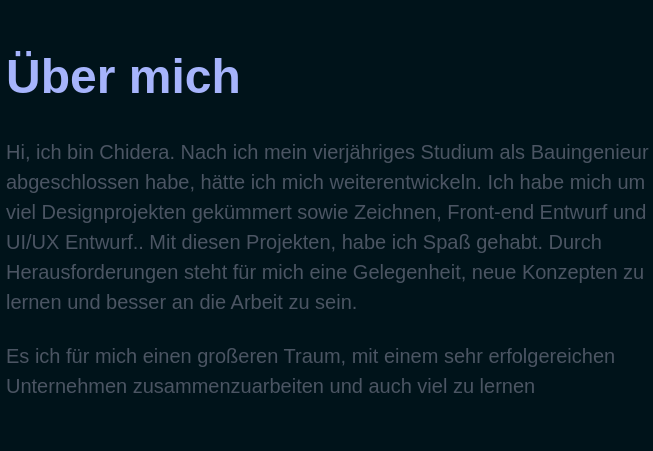
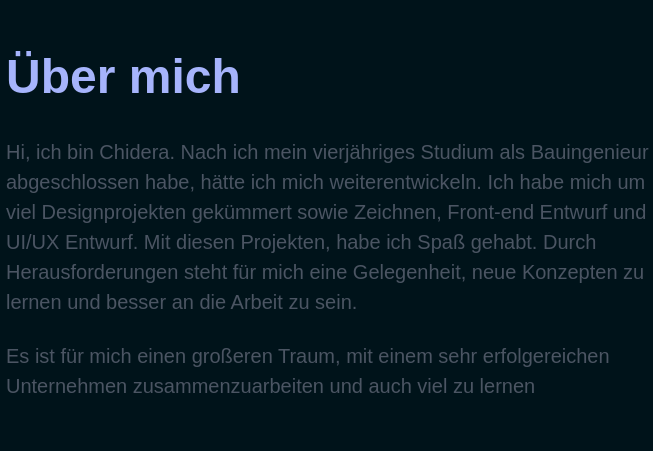
Before and after one commit to Codemaxxxx/Building-a-Portfolio-Website, a website built with Vite: page index.html in a window 1280 px wide. Shown: the part 920-1371 px from the top of the page, 2-655 px from the left. Built offline with nearby package versions, Linux system fonts and the light colour scheme; a web font is replaced by a local one.

Commit message:
First commit

```diff
--- a/index.html
+++ b/index.html
@@ -80,8 +80,8 @@
       <section id="about" class="about container section">
         <div class="about__content">
           <h2 class="about__title">Über mich</h2>
-          <p class="about__description">Hi, ich bin Chidera. Nach ich mein vierjähriges Studium als Bauingenieur abgeschlossen habe, hätte ich mich weiterentwickeln. Ich habe mich um viel Designprojekten gekümmert sowie Zeichnen, Front-end Entwurf und UI/UX Entwurf.. Mit diesen Projekten, habe ich Spaß gehabt. Durch Herausforderungen steht für mich eine Gelegenheit, neue Konzepten zu lernen und besser an die Arbeit zu sein. </p>
-          <p class="about__description">Es ich für mich einen großeren Traum, mit einem sehr erfolgereichen Unternehmen zusammenzuarbeiten und auch viel zu lernen</p>
+          <p class="about__description">Hi, ich bin Chidera. Nach ich mein vierjähriges Studium als Bauingenieur abgeschlossen habe, hätte ich mich weiterentwickeln. Ich habe mich um viel Designprojekten gekümmert sowie Zeichnen, Front-end Entwurf und UI/UX Entwurf. Mit diesen Projekten, habe ich Spaß gehabt. Durch Herausforderungen steht für mich eine Gelegenheit, neue Konzepten zu lernen und besser an die Arbeit zu sein. </p>
+          <p class="about__description">Es ist für mich einen großeren Traum, mit einem sehr erfolgereichen Unternehmen zusammenzuarbeiten und auch viel zu lernen</p>
         </div>
         <div class="about__img-wrapper">
           <img class="about__img" src="profile1.jpg" alt="Profile picture">
```
